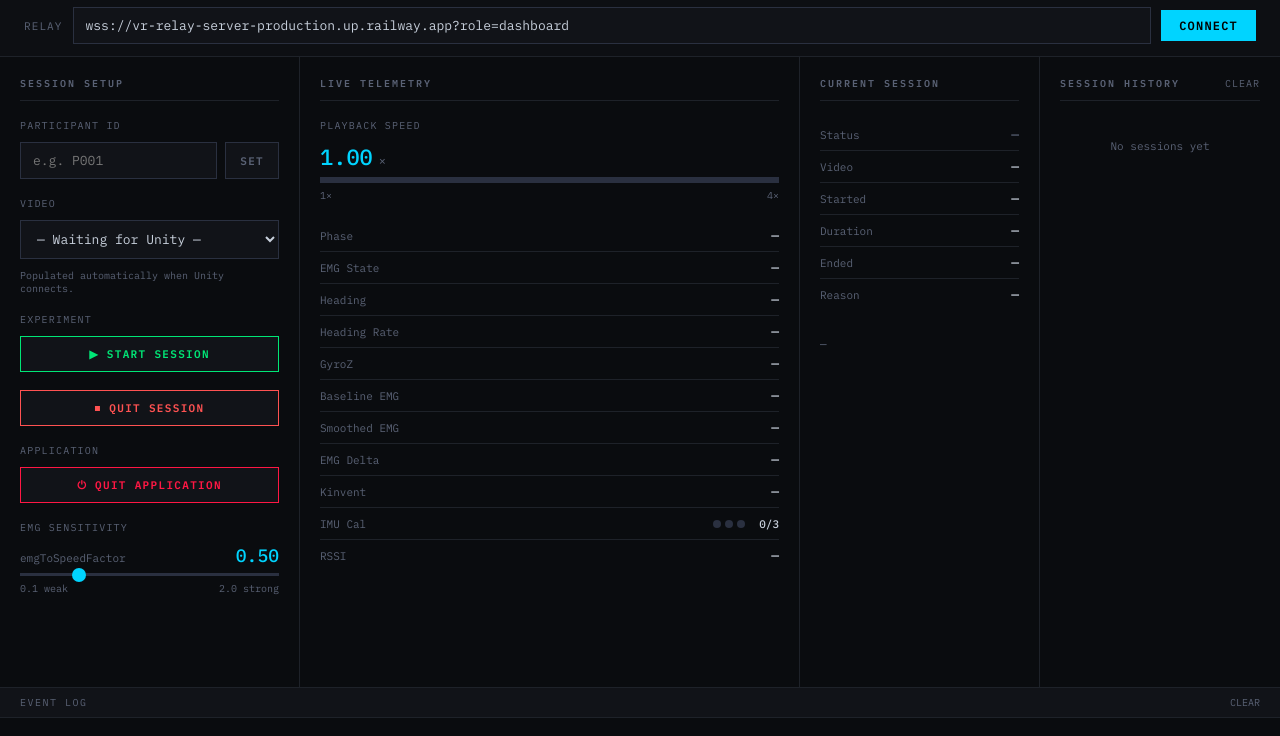
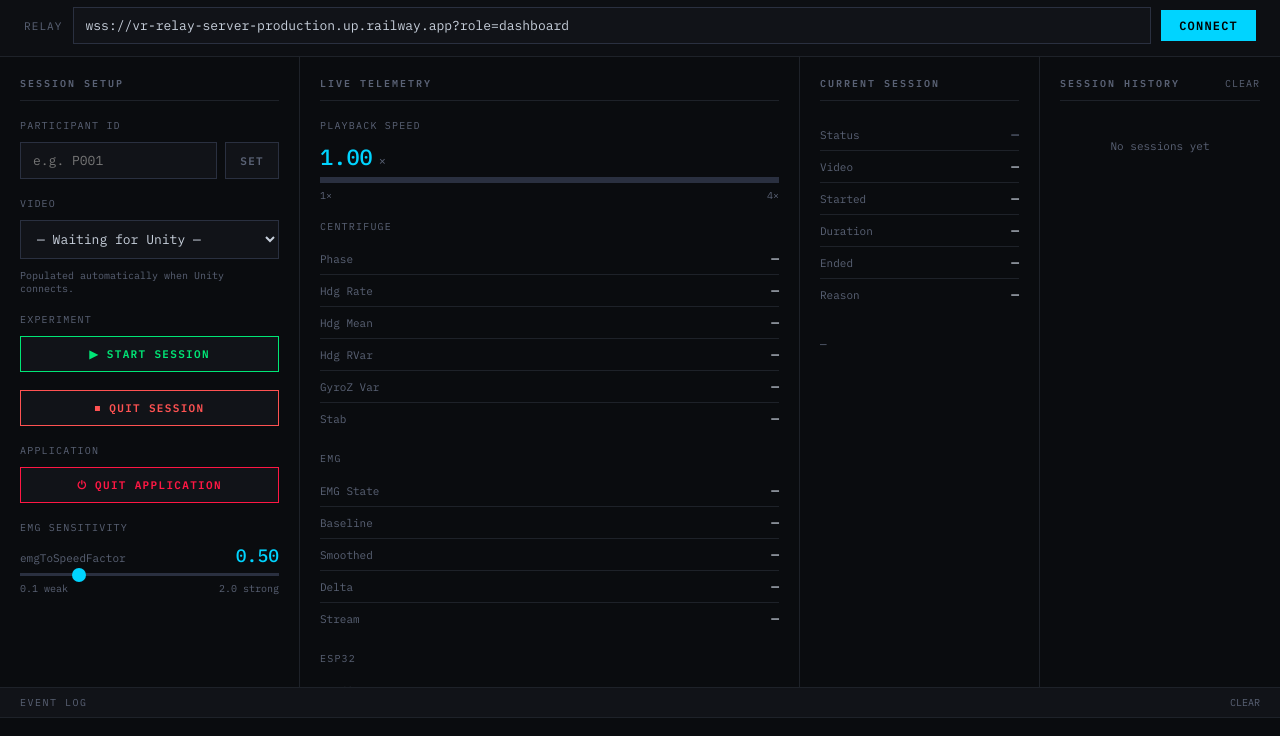
Before and after one commit to SioulisApostolos/vr-relay-server, a website: page index.html in a window 1280 px wide. Shown: the part 52-788 px from the top of the page. Drawn offline with Linux system fonts and the light colour scheme.

Commit message:
Update index.html

```diff
--- a/index.html
+++ b/index.html
@@ -167,24 +167,50 @@
         <div class="slider-labels"><span>1×</span><span>4×</span></div>
       </div>
     </div>
+
+    <div class="section">
+      <div class="section-label">Centrifuge</div>
       <div class="tele-grid">
         <div class="tele-row"><span class="tele-key">Phase</span><span class="tele-val" id="t-phase">—</span></div>
+        <div class="tele-row"><span class="tele-key">Hdg Rate</span><span class="tele-val" id="t-hdgRate">—</span></div>
+        <div class="tele-row"><span class="tele-key">Hdg Mean</span><span class="tele-val" id="t-hdgMean">—</span></div>
+        <div class="tele-row"><span class="tele-key">Hdg RVar</span><span class="tele-val" id="t-hdgRVar">—</span></div>
+        <div class="tele-row"><span class="tele-key">GyroZ Var</span><span class="tele-val" id="t-gyroZVar">—</span></div>
+        <div class="tele-row">
+          <span class="tele-key">Stab</span>
+          <span class="tele-val" id="t-stab">—</span>
+        </div>
+      </div>
+    </div>
+
+    <div class="section">
+      <div class="section-label">EMG</div>
+      <div class="tele-grid">
         <div class="tele-row"><span class="tele-key">EMG State</span><span class="tele-val" id="t-emgState">—</span></div>
+        <div class="tele-row"><span class="tele-key">Baseline</span><span class="tele-val" id="t-baseline">—</span></div>
+        <div class="tele-row"><span class="tele-key">Smoothed</span><span class="tele-val" id="t-smoothed">—</span></div>
+        <div class="tele-row"><span class="tele-key">Delta</span><span class="tele-val" id="t-delta">—</span></div>
+        <div class="tele-row"><span class="tele-key">Stream</span><span class="tele-val" id="t-streaming">—</span></div>
+      </div>
+    </div>
+
+    <div class="section">
+      <div class="section-label">ESP32</div>
+      <div class="tele-grid">
         <div class="tele-row"><span class="tele-key">Heading</span><span class="tele-val" id="t-heading">—</span></div>
-      <div class="tele-row"><span class="tele-key">Heading Rate</span><span class="tele-val" id="t-hdgRate">—</span></div>
+        <div class="tele-row"><span class="tele-key">GyroX</span><span class="tele-val" id="t-gyroX">—</span></div>
+        <div class="tele-row"><span class="tele-key">GyroY</span><span class="tele-val" id="t-gyroY">—</span></div>
         <div class="tele-row"><span class="tele-key">GyroZ</span><span class="tele-val" id="t-gyroZ">—</span></div>
-      <div class="tele-row"><span class="tele-key">Baseline EMG</span><span class="tele-val" id="t-baseline">—</span></div>
-      <div class="tele-row"><span class="tele-key">Smoothed EMG</span><span class="tele-val" id="t-smoothed">—</span></div>
-      <div class="tele-row"><span class="tele-key">EMG Delta</span><span class="tele-val" id="t-delta">—</span></div>
-      <div class="tele-row"><span class="tele-key">Kinvent</span><span class="tele-val" id="t-streaming">—</span></div>
         <div class="tele-row">
-        <span class="tele-key">IMU Cal</span>
+          <span class="tele-key">Cal</span>
           <span class="tele-val">
             <span class="cal-dots"><span class="cal-dot" id="cal0"></span><span class="cal-dot" id="cal1"></span><span class="cal-dot" id="cal2"></span></span>
             <span id="calLabel" style="margin-left:6px;font-size:11px;">0/3</span>
           </span>
         </div>
         <div class="tele-row"><span class="tele-key">RSSI</span><span class="tele-val" id="t-rssi">—</span></div>
+        <div class="tele-row"><span class="tele-key">Raw</span><span class="tele-val" id="t-raw" style="font-size:10px;max-width:160px;overflow:hidden;text-overflow:ellipsis;">—</span></div>
+      </div>
     </div>
   </div>
 
@@ -334,29 +360,56 @@ function renderHistory(){
 function clearHistory(){sessions.length=0;renderHistory();}
 
 function updateTelemetry(d){
+  // Phase
   const phaseEl=document.getElementById('t-phase');
   phaseEl.textContent=d.phase||'—';phaseEl.className='tele-val phase-'+d.phase;
+
+  // EMG State
   const emgEl=document.getElementById('t-emgState');
   emgEl.textContent=d.emgState||'—';emgEl.className='tele-val emg-'+d.emgState;
-  setText('t-heading',(d.heading?.toFixed(1)??'—')+' °');
+
+  // Centrifuge
   setText('t-hdgRate',(d.headingRate?.toFixed(1)??'—')+' °/s');
-  setText('t-gyroZ',d.gyroZ?.toFixed(3)??'—');
+  setText('t-hdgMean',(d.headingMean?.toFixed(1)??'—')+' °/s');
+  setText('t-hdgRVar',d.headingRateVar?.toFixed(2)??'—');
+  setText('t-gyroZVar',d.gyroZVar?.toFixed(3)??'—');
+
+  // Stab bar — build text bar like VR console
+  const stab=d.stabProgress??0;
+  const filled=Math.round(stab*10);
+  setText('t-stab','['+('|'.repeat(filled))+('-'.repeat(10-filled))+']');
+
+  // EMG
   setText('t-baseline',d.baseline?.toFixed(4)??'—');
   setText('t-smoothed',d.smoothedEmg?.toFixed(4)??'—');
   setText('t-delta',d.emgDelta?.toFixed(4)??'—');
+  const streamEl=document.getElementById('t-streaming');
+  streamEl.textContent=d.streaming?'ACTIVE':'OFFLINE';
+  streamEl.style.color=d.streaming?'var(--green)':'var(--red)';
+
+  // Speed bar
   const speed=d.speed??1;
   document.getElementById('speedNum').textContent=speed.toFixed(2);
   document.getElementById('speedBar').style.width=((speed-1)/3*100)+'%';
-  const streamEl=document.getElementById('t-streaming');
-  streamEl.textContent=d.streaming?'ACTIVE':'OFFLINE';
-  streamEl.style.color=d.streaming?'var(--green)':'var(--red)';
+
+  // ESP32
+  setText('t-heading',(d.heading?.toFixed(2)??'—')+' °');
+  setText('t-gyroX',d.gyroX?.toFixed(2)??'—');
+  setText('t-gyroY',d.gyroY?.toFixed(2)??'—');
+  setText('t-gyroZ',d.gyroZ?.toFixed(3)??'—');
+  setText('t-raw',d.rawMessage||'—');
+
+  // Calibration dots
   const cal=d.calibration??0;
   for(let i=0;i<3;i++)document.getElementById('cal'+i).classList.toggle('active',i<cal);
   document.getElementById('calLabel').textContent=cal+'/3';
+
+  // RSSI
   const rssi=d.rssi??0;
   const rssiEl=document.getElementById('t-rssi');
   rssiEl.textContent=rssi+' dBm';
   rssiEl.style.color=rssi>-60?'var(--green)':rssi>-75?'var(--yellow)':'var(--red)';
+
   if(d.log){document.getElementById('lastLog').textContent=d.log;addLog('info',d.log);}
 }
 
```
Lines whose indentation alone changed are shown as unchanged.
